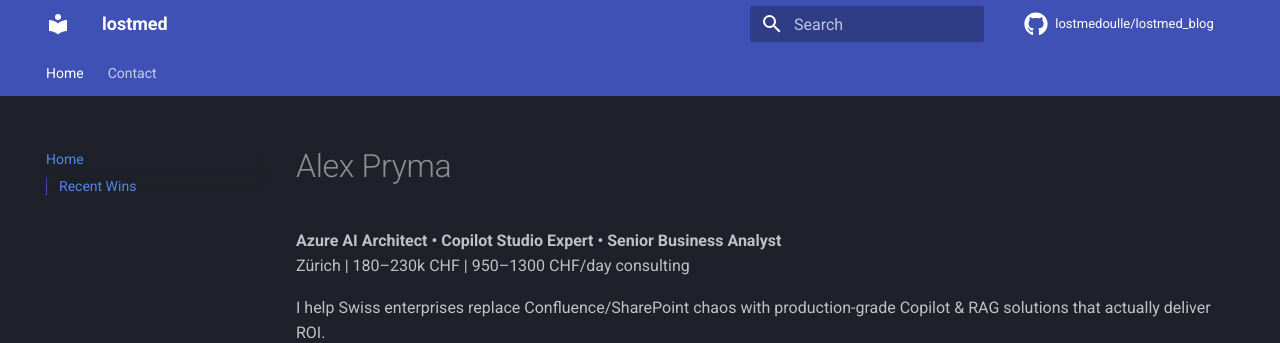
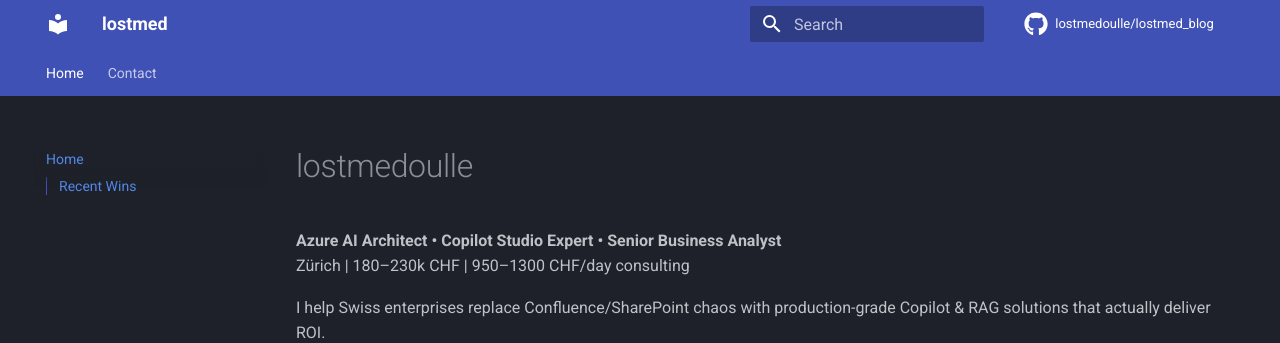
Before and after one commit to lostmedoulle/lostmed_blog, an MkDocs documentation site: the page built from docs/index.md, in a window 1280 px wide. Shown: the top 343 px of the page. Built offline with MkDocs 1.6.1 and Material for MkDocs 9.7.7, drawn with Linux system fonts in a browser that asks for light colours; comment, search, counter and statistics services are not loaded.

Commit message:
Update index.md

```diff
--- a/docs/index.md
+++ b/docs/index.md
@@ -1,4 +1,4 @@
-# Alex Pryma
+# lostmedoulle
 **Azure AI Architect • Copilot Studio Expert • Senior Business Analyst**
 Zürich | 180–230k CHF | 950–1300 CHF/day consulting
 
@@ -11,4 +11,4 @@
 
 → [See all case studies](/cases/onboarding-85.md) • [Download free templates](/tools/cost-calculator.md)
 
-[LinkedIn](https://linkedin.com/in/alexpryma) • Available immediately for consulting or permanent roles
+[LinkedIn](https://linkedin.com/in/) • Available immediately for consulting or permanent roles
```
